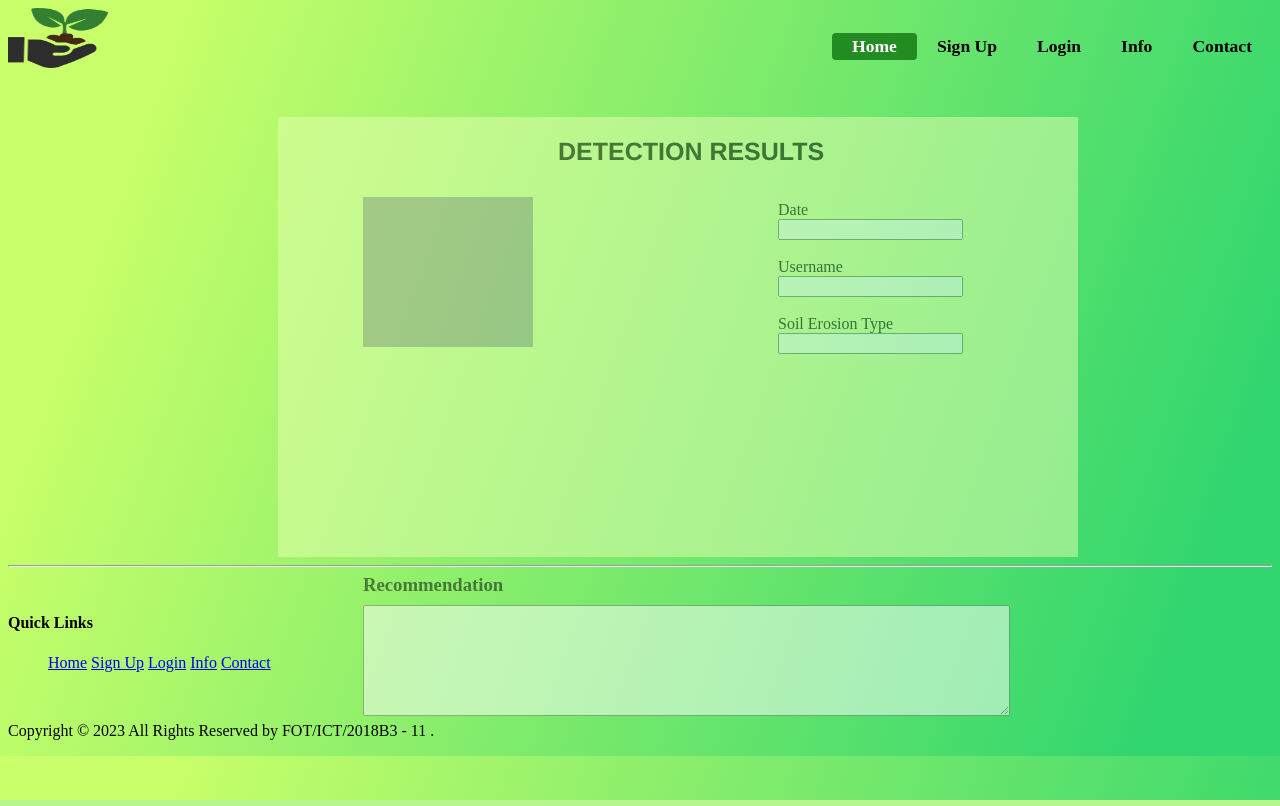
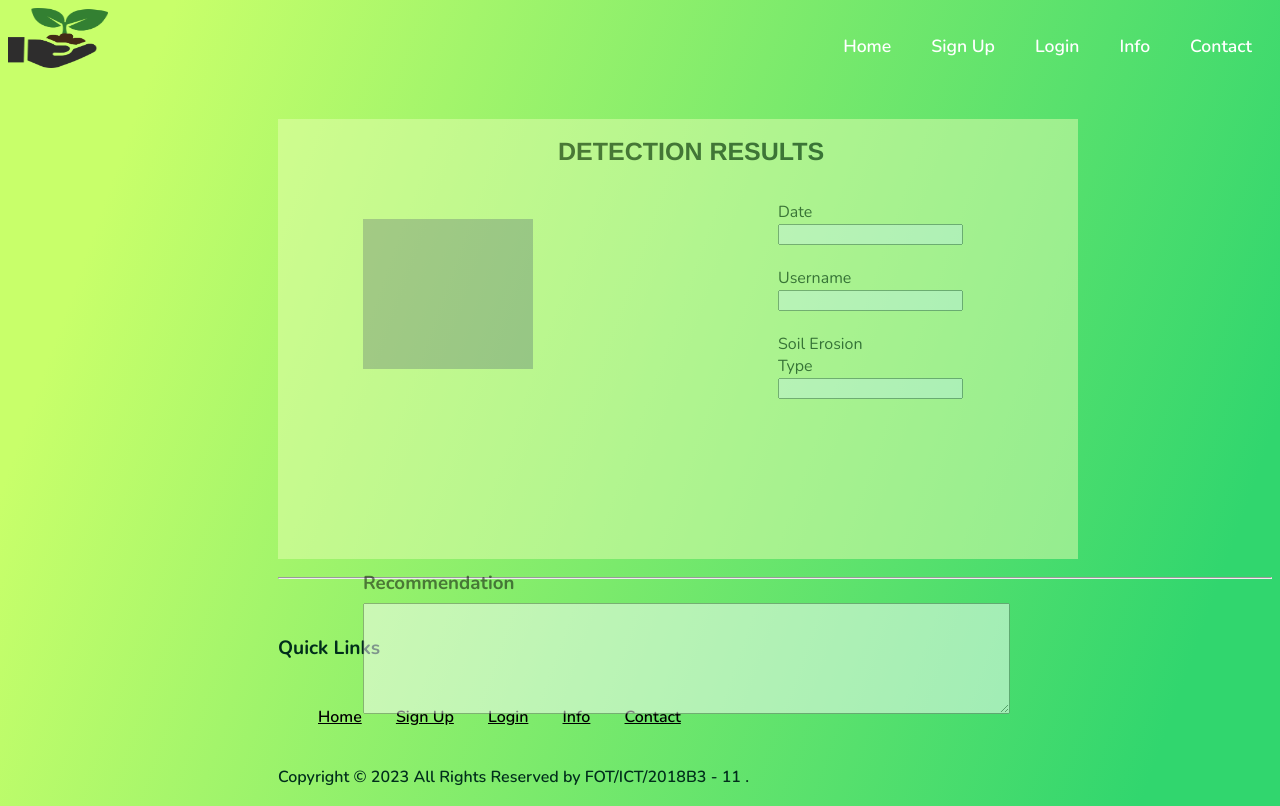
Before and after one commit to dhanushkijinadari/Soil-erosion-detection-system, a PHP site: page /result.html in a window 1280 px wide. Run offline with PHP 8.4, Linux system fonts and the light colour scheme; grey boxes are pictures that could not be loaded.

Commit message:
Update style1.css

```diff
--- a/Final_Code/style1.css
+++ b/Final_Code/style1.css
@@ -9,6 +9,7 @@
 body{
   color: var(--text-color);
     background: linear-gradient(109.6deg, rgb(200, 255, 106) 11.2%, rgb(49, 214, 110) 91.1%);
+    font-family: Nunito;
 }
 
 .header.img {
@@ -18,7 +19,7 @@ body{
 /* Style the header links */
 .header a {
   float: left;
-  color: black;
+  color: #fff;
   text-align: center;
   padding: 10px 20px;
   text-decoration: none;
@@ -26,26 +27,16 @@ body{
   line-height: 7px;
   border-radius: 4px;
   margin-top: 25px;
+      padding: 10px 20px;
     font-weight: 600;
-  display: flex;
+
+}
+ .header a:hover{
+    color: var(--main-color);
+    transition: .4s;
 }
 
 
-
-
-/* Style the logo link (notice that we set the same value of line-height and font-size to prevent the header to increase when the font gets bigger */
-
-
-/* Change the background color on mouse-over */
-.header a:hover {
-  color: white;
-}
-
-/* Style the active/current link*/
-.header a.active {
-  background-color: #228B22;
-  color: white;
-}
 
 /* Float the link section to the right */
 .header-right {
@@ -72,7 +63,7 @@ body{
 
 
 .rectangle img {
-  margin-top: 80px;
+  margin-top: 100px;
   margin-left: 85px;
 
 }
@@ -82,7 +73,7 @@ body{
   margin-left: 500px;
   width:120px;
   margin: 1px 500px;
-  bottom: 85px;
+  bottom: 75px;
   position: absolute;
   top: 200px;
 
@@ -106,16 +97,116 @@ body{
   position: absolute;
   bottom: 60px;
 }
+.footer{
+    padding: 10px 0;
+    margin-left: 270px;
+}
+.main{
+    display: flex;
+    flex-wrap: wrap;
+
+}
+.col{
+    width: 100%;
+}
+.col h4{
+    font-size: 1.2rem;
+    color: #002e1b;
+}
+.col ul li{
+
+  padding-right: 30px;
+}
+.col ul li a{
+    color: var(--main-color);
+    font-size: 1rem;
+    font-weight: 600;
+    display: inline-block;
+    text-transform: capitalize;
+    transition: .4s;
+    margin-top: 20px;
+
+}
+.col ul li a:hover{
+    transform: scale(1.2) translateY(7px);
+}
+.copyright{
+    width: 100%;
+}
+.copyright p{
+    color: #002e1b;
+    font-size: 1rem;
+    font-weight: 600;
+    display: inline;
+}
 
 /* Add media queries for responsiveness - when the screen is 900px wide or less, stack the links on top of each other */
-@media screen and (max-width: 900px) {
-  .header a {
-    float: none;
+@media (max-width: 1560px){
+    header{
+        padding: 15px 40px;
+    }
+    :root {
+        --big-font:3.5rem;
+        --h2-font:2rem;
+    }
+}
+
+@media (max-width: 1140px){
+    section{
+        padding: 50px 8%;
+    }
+    #menu-icon{
+        display: initial;
+        color: var(--main-color);
+    }
+    header .navbar{
+        position: absolute;
+        top: -400px;
+        left: 0;
+        right: 0;
+        display: flex;
+        flex-direction: column;
+        text-align: center;
+        background: #002e1b;
+        transition: .3s;
+    }
+    header .navbar.active{
+        top: 70px;
+    }
+    .navbar a{
+        padding: 1.5rem;
         display: block;
-    text-align: left;
     }
-  .header-right {
-    float: none;
+    .col{
+        width: 50%;
+        margin-bottom: 10px;
+    }
+}
+
+@media (max-width: 720px){
+    header{
+        padding: 10px 16px;
+    }
+    .home{
+        grid-template-columns: 1fr;
+        text-align: center;
+    }
+    .about{
+        grid-template-columns: 1fr;
+        text-align: center;
+    }
+    .about-img{
+        order: 2;
+    }
+    section{
+        padding: 100px 7%;
+    }
+
+}
+
+@media (max-width: 575px){
+    .col{
+        width: 100%;
     }
     .rectangle{
         float: none;
```
Lines whose indentation alone changed are shown as unchanged.
